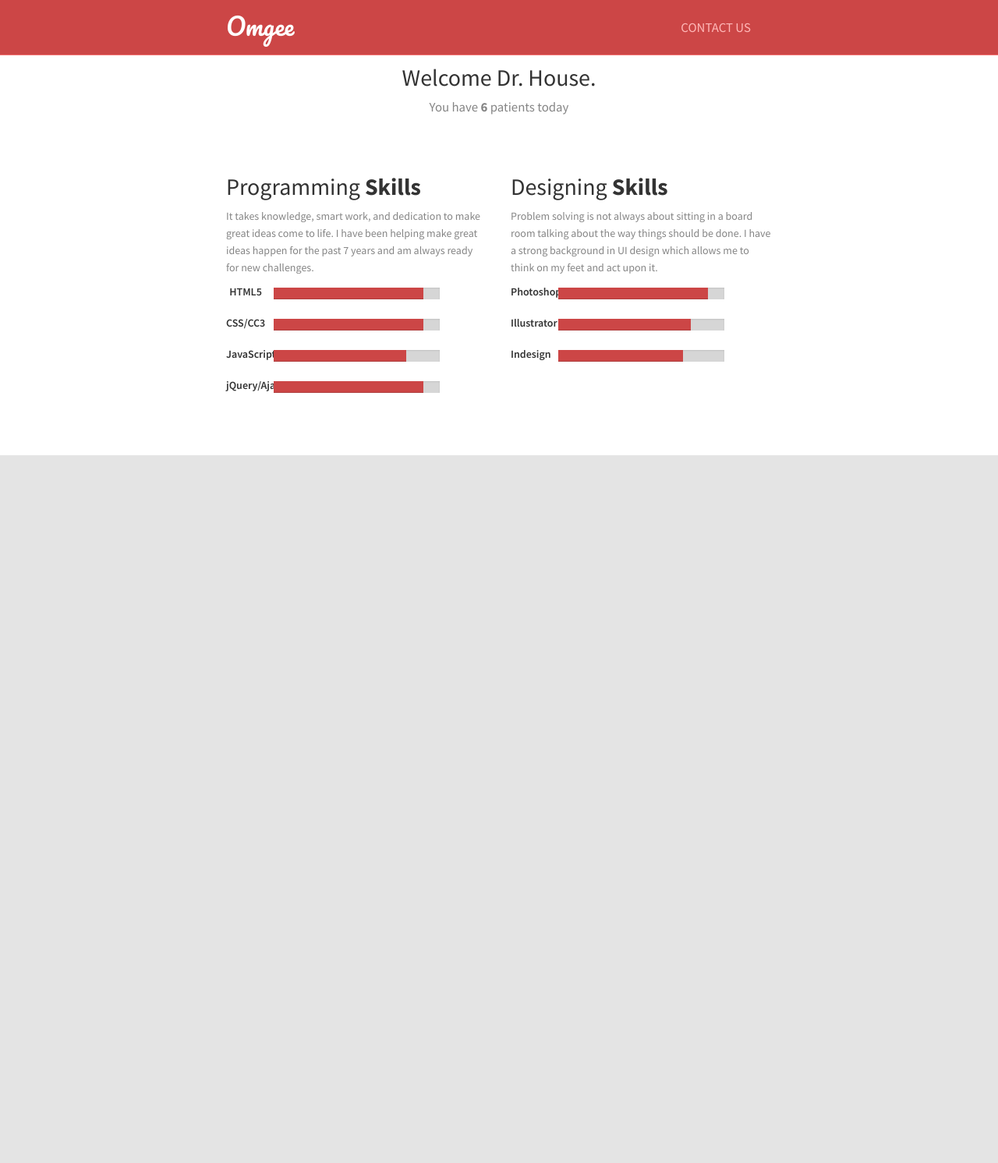
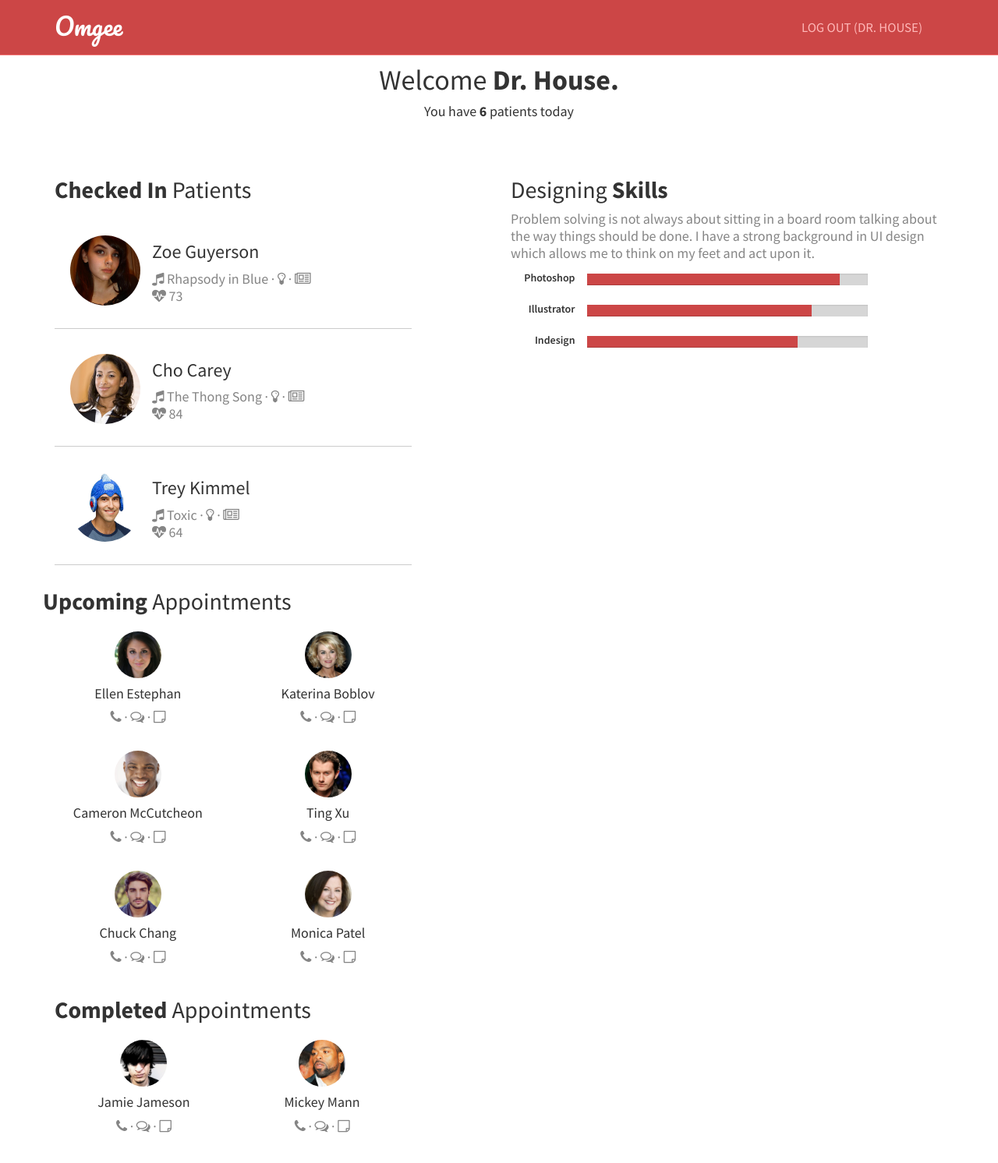
Before and after one commit to aroraenterprise/frontend_omgee, a website: page app/index.html at #/dashboard in a window 1280 px wide. Shown: the whole page at 78% size. Before the commit the page ends 800 px from the top, so only its background shows below. Drawn offline with nearby package versions, Linux system fonts and the light colour scheme; some packages are replaced by stand-ins of ours; files that its build step writes are made by us from their sources.

Commit message:
Laid out patient stuff

```diff
--- a/app/index.html
+++ b/app/index.html
@@ -12,6 +12,7 @@
     <!-- endbower -->
     <!-- endbuild -->
     <!-- build:css(.tmp) styles/main.css -->
+    <link rel="stylesheet" href="bower_components/font-awesome/css/font-awesome.min.css"/>
     <link rel="stylesheet" href="styles/main.css">
     <link rel="stylesheet" href="styles/saj.css">
     <!-- endbuild -->
@@ -35,7 +36,7 @@
             <!--/.navbar-header-->
             <div id="main-nav" class="collapse navbar-collapse">
                 <ul class="nav navbar-nav" id="mainNav">
-                    <li><a href="#contactUs" class="scroll-link">Contact Us</a></li>
+                    <li><a href="" ui-sref="home" class="scroll-link">Log out (Dr. House)</a></li>
                 </ul>
             </div>
             <!--/.navbar-collapse-->
--- a/app/modules/dashboard/dashboard.view.html
+++ b/app/modules/dashboard/dashboard.view.html
@@ -2,8 +2,8 @@
     <div class="container">
         <div class="heading text-center">
             <!-- Heading -->
-            <h2>Welcome Dr. House.</h2>
-            <p>You have <strong>6</strong> patients today</p>
+            <h1>Welcome <strong>Dr. House.</strong></h1>
+            <h4>You have <strong>6</strong> patients today</>
         </div>
         <div class="row">
             <div class="col-sm-6">
--- a/app/modules/patients/patients.controller.js
+++ b/app/modules/patients/patients.controller.js
@@ -1,7 +1,109 @@
 (function(){
     var module = angular.module('users');
 
-    module.controller('PatientsController', function($scope){
-        $scope.test = "works";
+    module.controller('PatientsController', function($scope, $interval){
+        $scope.checkedOut = [
+            {
+                "name":"Jamie Jameson",
+                "music":["Dust in the wind","Baby"],
+                "books":["Harry Potter and the Chamber of Secrets","The Old Man and the Sea"],
+                "avg_anxiety":60,
+                "avg_wait_time":22,
+                "profile_pic":"male1.jpg",
+                "satisfaction":6
+            },
+            {
+                "name":"Mickey Mann",
+                "music":["Psychosocial","Teenage Wasteland"],
+                "books":["Danny the Dinosaur","50 Shades of Gray"],
+                "avg_anxiety":63,
+                "avg_wait_time":14,
+                "profile_pic":"male2.jpg",
+                "satisfaction":9
+            }
+        ];
+
+        $scope.checkedIn = [
+            {
+                "name":"Zoe Guyerson",
+                "music":["Rhapsody in Blue","Concerto No.1"],
+                "books":["The Sword in the Stone","Alice in Wonderland"],
+                "avg_anxiety":35,
+                "avg_wait_time":40,
+                "profile_pic":"female1.png",
+                "id": 0
+            },
+            {
+                "name":"Cho Carey",
+                "music":["The Thong Song","Who Let the Dogs Out?"],
+                "books":["The Sun Also Rises","A Midsummer Night's Dream"],
+                "avg_anxiety":92,
+                "avg_wait_time":26,
+                "profile_pic":"female2.jpg",
+                "id": 1
+            },
+            {
+                "name":"Trey Kimmel",
+                "music":["Toxic","The Firebird Suite"],
+                "books":["Getting More","Dealing with Anxiety"],
+                "avg_anxiety":96,
+                "avg_wait_time":71,
+                "profile_pic":"male3.jpg",
+                "id": 2
+            }
+        ];
+
+        $scope.inTransit = [
+            {
+                "name":"Ellen Estephan",
+                "profile_pic":"female3.jpg"
+            },
+            {
+                "name":"Katerina Boblov",
+                "profile_pic":"female4.jpg"
+            },
+            {
+                "name":"Cameron McCutcheon",
+                "profile_pic":"male4.jpg"
+            },
+            {
+                "name":"Ting Xu",
+                "profile_pic":"male5.jpg"
+            },
+            {
+                "name":"Chuck Chang",
+                "profile_pic":"male6.jpg"
+            },
+            {
+                "name":"Monica Patel",
+                "profile_pic":"female5.jpg"
+            }
+        ];
+
+        var minThreshold = 60;
+        var maxThreshold = 90;
+
+        var adjustHR = function(hr){
+            var isNegative = Math.random() > 0.5;
+            var randNumber = Math.random() * 2;
+            if (hr - randNumber > minThreshold && isNegative)
+                return hr - randNumber;
+            if (hr + randNumber < maxThreshold)
+                return hr + randNumber;
+
+            return hr;
+        };
+
+        $scope.hr = [
+            72, 83, 65
+        ];
+
+        $scope.heartHidden = [];
+
+        $interval(function(){
+            for (var i = 0; i < 3; i++){
+                $scope.hr[i] = parseInt(adjustHR($scope.hr[i]));
+            }
+        }, 3000);
     });
 }());
--- a/app/modules/patients/patients.view.html
+++ b/app/modules/patients/patients.view.html
@@ -1,45 +1,45 @@
-<h2>Programming <strong>Skills</strong></h2>
-<p class="mrgBtm20">
-    It takes knowledge, smart work, and dedication to make great ideas come to life. I have been helping make great ideas happen for the past 7 years and am always ready for new challenges.
+<div class="row">
+    <div class="col-sm-10">
 
-</p>
+        <h2><strong>Checked In</strong> Patients</h2>
+        <ul class="patients">
+            <li ng-repeat="item in checkedIn">
+                <img src="/images/profile/{{item.profile_pic}}" alt="{{item.name}}-profilepic"/>
+                <div class="info">
+                    <h3>{{item.name}}</h3>
+                    <p><i class="fa fa-music"></i> {{item.music[0]}} &middot;
+                        <i class="fa fa-lightbulb-o"></i> &middot; <i class="fa fa-newspaper-o"></i><br>
+                        <i class="fa fa-heartbeat" style="visibility: {{ heartHidden[item.id] ? 'hidden' :'' }};"></i>
+                        {{hr[item.id]}}</p>
+                </div>
+            </li>
+        </ul>
         <div class="row">
-    <div class="col-md-2 skilltitle">HTML5</div>
-    <div class="col-md-8">
-        <div class="progress">
-            <div class="progress-bar" role="progressbar" aria-valuenow="90" aria-valuemin="0" aria-valuemax="100" style="width: 90%;">
-                <span class="sr-only">90% Complete</span>
+            <h2><strong>Upcoming</strong> Appointments</h2>
+            <div class="patients-grid">
+                <div class="col-sm-6 item" ng-repeat="item in inTransit">
+                    <img src="/images/profile/{{item.profile_pic}}" alt="{{item.name}}-profilepic"/>
+                    <div class="info">
+                        <h4>{{item.name}}</h4>
+                        <p><i class="fa fa-phone"></i> &middot;
+                            <i class="fa fa-comments-o"></i> &middot;
+                            <i class="fa fa-sticky-note-o"></i></p>
                     </div>
                 </div>
             </div>
         </div>
-<div class="row">
-    <div class="col-md-2 skilltitle">CSS/CC3</div>
-    <div class="col-md-8">
-        <div class="progress">
-            <div class="progress-bar" role="progressbar" aria-valuenow="90" aria-valuemin="0" aria-valuemax="100" style="width: 90%;">
-                <span class="sr-only">90% Complete</span>
+
+        <h2><strong>Completed</strong> Appointments</h2>
+        <div class="patients-grid">
+            <div class="col-sm-6 item" ng-repeat="item in checkedOut">
+                <img src="/images/profile/{{item.profile_pic}}" alt="{{item.name}}-profilepic"/>
+                <div class="info">
+                    <h4>{{item.name}}</h4>
+                    <p><i class="fa fa-phone"></i> &middot;
+                        <i class="fa fa-comments-o"></i> &middot;
+                        <i class="fa fa-sticky-note-o"></i></p>
                 </div>
             </div>
         </div>
     </div>
-<div class="row">
-    <div class="col-md-2 skilltitle">JavaScript</div>
-    <div class="col-md-8">
-        <div class="progress">
-            <div class="progress-bar" role="progressbar" aria-valuenow="80" aria-valuemin="0" aria-valuemax="100" style="width: 80%;">
-                <span class="sr-only">80% Complete</span>
 </div>
-        </div>
-    </div>
-</div>
-<div class="row">
-    <div class="col-md-2 skilltitle">jQuery/Ajax</div>
-    <div class="col-md-8">
-        <div class="progress">
-            <div class="progress-bar" role="progressbar" aria-valuenow="90" aria-valuemin="0" aria-valuemax="100" style="width: 90%;">
-                <span class="sr-only">90% Complete</span>
-            </div>
-        </div>
-    </div>
-</div>
--- a/app/styles/main.css
+++ b/app/styles/main.css
@@ -4,80 +4,3 @@
   color: #000;
   padding: 0.2em 0;
 }
-
-body {
-  padding: 0;
-}
-
-/* Everything but the jumbotron gets side spacing for mobile first views */
-.header,
-.marketing,
-.footer {
-  padding-left: 15px;
-  padding-right: 15px;
-}
-
-/* Custom page header */
-.header {
-  border-bottom: 1px solid #e5e5e5;
-  margin-bottom: 10px;
-}
-/* Make the masthead heading the same height as the navigation */
-.header h3 {
-  margin-top: 0;
-  margin-bottom: 0;
-  line-height: 40px;
-  padding-bottom: 19px;
-}
-
-/* Custom page footer */
-.footer {
-  padding-top: 19px;
-  color: #777;
-  border-top: 1px solid #e5e5e5;
-}
-
-.container-narrow > hr {
-  margin: 30px 0;
-}
-
-/* Main marketing message and sign up button */
-.jumbotron {
-  text-align: center;
-  border-bottom: 1px solid #e5e5e5;
-}
-.jumbotron .btn {
-  font-size: 21px;
-  padding: 14px 24px;
-}
-
-/* Supporting marketing content */
-.marketing {
-  margin: 40px 0;
-}
-.marketing p + h4 {
-  margin-top: 28px;
-}
-
-/* Responsive: Portrait tablets and up */
-@media screen and (min-width: 768px) {
-  .container {
-    max-width: 730px;
-  }
-
-  /* Remove the padding we set earlier */
-  .header,
-  .marketing,
-  .footer {
-    padding-left: 0;
-    padding-right: 0;
-  }
-  /* Space out the masthead */
-  .header {
-    margin-bottom: 30px;
-  }
-  /* Remove the bottom border on the jumbotron for visual effect */
-  .jumbotron {
-    border-bottom: 0;
-  }
-}
--- a/app/styles/saj.css
+++ b/app/styles/saj.css
@@ -33,6 +33,7 @@ body {
 p {
     color: #858585;
     line-height:22px;
+    font-size: 18px;
 }
 label{
     font-weight:normal;
@@ -1145,3 +1146,45 @@ footer {
     user-select: none;
     -webkit-tap-highlight-color: rgba(0, 0, 0, 0);
 }
+
+ul.patients {
+    list-style: none;
+}
+
+ul.patients li{
+    padding: 20px 0;
+    border-bottom: 1px solid #ccc;
+}
+
+ul.patients li:hover {
+    background-color: #eee;
+}
+
+ul.patients img {
+    border-radius: 50%;
+    width: 90px;
+    float: left;
+    margin-left: 20px;
+    margin-top:12px;
+}
+
+ul.patients .info{
+    display: inline-block;
+    padding-left: 15px;
+}
+
+.patients-grid .item{
+    display: inline-block;
+    text-align: center;
+    margin-bottom: 10px;
+}
+
+.patients-grid .item:hover {
+    background-color: #eee;
+}
+
+.patients-grid img {
+    border-radius: 50%;
+    width: 60px;
+    margin-top:12px;
+}
--- a/bower.json
+++ b/bower.json
@@ -11,7 +11,8 @@
     "angular-sanitize": "^1.3.0",
     "angular-touch": "^1.3.0",
     "angular-ui-router": "~0.2.15",
-    "bootstrap": "^3.2.0"
+    "bootstrap": "^3.2.0",
+    "font-awesome": "~4.4.0"
   },
   "devDependencies": {
     "angular-mocks": "^1.3.0"
```
Also changed, not shown: app/images/profile/female1.png (added), app/images/profile/female2.jpg (added), app/images/profile/female3.jpg (added), app/images/profile/female4.jpg (added), app/images/profile/female5.jpg (added), app/images/profile/male1.jpg (added), app/images/profile/male2.jpg (added), app/images/profile/male3.jpg (added), app/images/profile/male4.jpg (added), app/images/profile/male5.jpg (added), app/images/profile/male6.jpg (added). Lines whose indentation alone changed are shown as unchanged.
